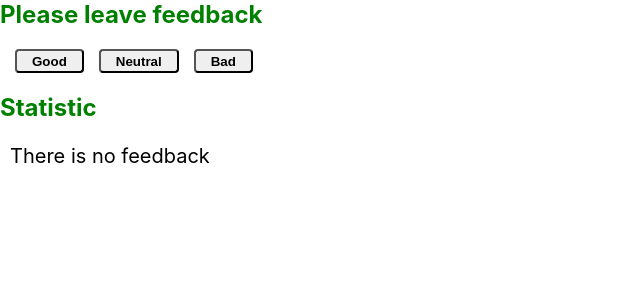
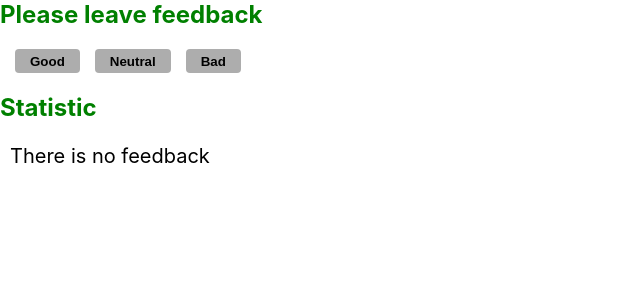
Before and after one commit to datsenkoillia/goit-react-hw-02-feedback, a React (Create React App) app: page / in a window 1280 px wide. Shown: the top 300 px of the page, without its empty margins (0-640 px from the left). Built offline with nearby package versions, Linux system fonts and the light colour scheme.

Commit message:
Update styled.js

```diff
--- a/src/components/FeedbackOptions/styled.js
+++ b/src/components/FeedbackOptions/styled.js
@@ -15,10 +15,12 @@ export const Button = styled.button`
   border-radius: 4px;
   padding: 0 15px;
   transition: 300ms;
+  border: none;
+  background-color: rgb(173, 173, 173);
   cursor: pointer;
   &:hover,
   &:focus {
     color: palevioletred;
-    background-color: #fff;
+    background-color: #ff0;
   }
 `;
```
